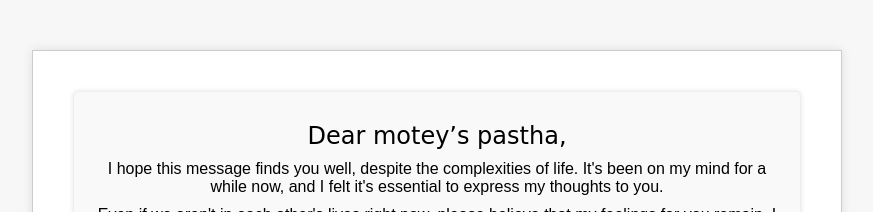
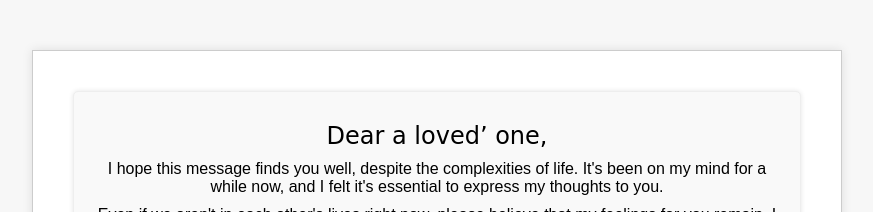
Before and after one commit to manish0444/lovingmorethanyesterdays, a plain HTML site: page index.html in a window 1280 px wide. Shown: the top 212 px of the page, without its empty margins (203-1076 px from the left). Drawn offline with Linux system fonts and the light colour scheme.

Commit message:
Update index.html

```diff
--- a/index.html
+++ b/index.html
@@ -11,7 +11,7 @@
       <div class="letter-wrapper">
 
         <div class="letter">
-          <p class="cursive address">Dear motey&rsquo;s pastha,</p>
+          <p class="cursive address">Dear a loved&rsquo; one,</p>
           <p class="body">I hope this message finds you well, despite the complexities of life. It's been on my mind for a while now, and I felt it's essential to express my thoughts to you.</p>
           <p class="body">Even if we aren't in each other's lives right now, please believe that my feelings for you remain. I want nothing more than to see you joyful and thriving, even if it means doing so without me around.</p>
           <p class="body">I wish you all the happiness and success in the world, and if being apart from me brings you that happiness, then I accept it with an open heart. If you ever need a friend or a supportive voice, remember that my care and concern for you remain steadfast. thanks for being with me on those hard times. so as my small gratitude towards your love and support on back days i have something for you. <a href="flower.html">OPEN IT</a>
```
